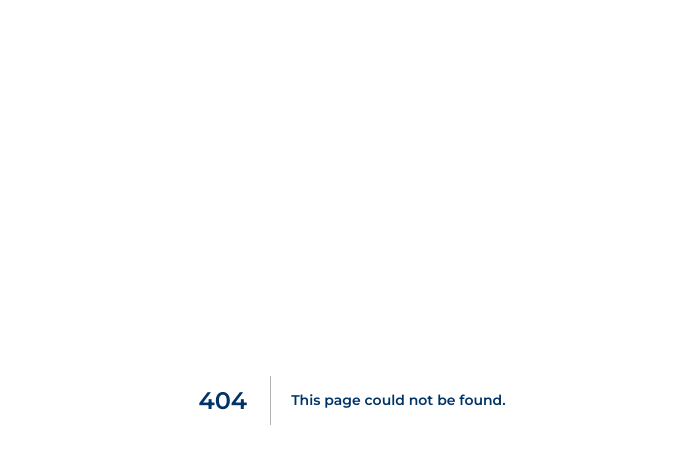
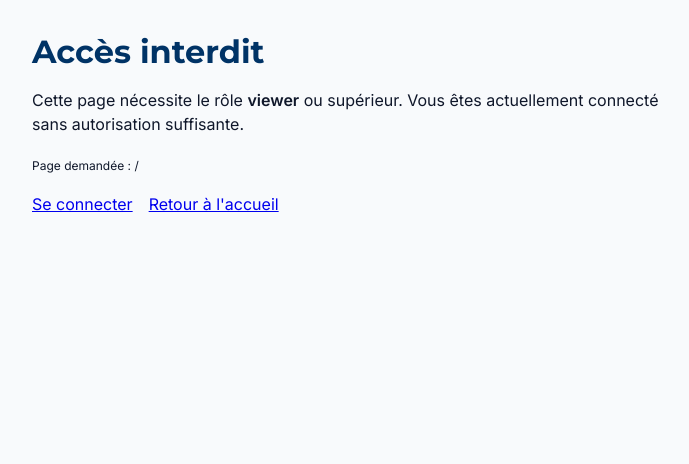
Before and after one commit to lquastana/it-lanscape, a Next.js app: page /unauthorized in a window 1280 px wide. Before the commit this address had no page. Shown: the top 464 px of the page, without its empty margins (288-977 px from the left). Built offline with nearby package versions, Linux system fonts and the light colour scheme.

Commit message:
Redirect unauthorized users to a friendly page

```diff
--- a/middleware.js
+++ b/middleware.js
@@ -80,7 +80,10 @@ export async function middleware(req) {
         headers: { 'Content-Type': 'application/json' },
       });
     }
-    return new NextResponse('Accès interdit', { status: 403 });
+    const unauthorizedUrl = new URL('/unauthorized', req.url);
+    unauthorizedUrl.searchParams.set('from', pathname);
+    unauthorizedUrl.searchParams.set('requiredRole', requiredRole);
+    return NextResponse.redirect(unauthorizedUrl);
   }
 
   return res; // User is logged in and route is protected, continue with the response
--- /dev/null
+++ b/pages/unauthorized.js
@@ -0,0 +1,36 @@
+import Link from 'next/link';
+import { useRouter } from 'next/router';
+
+export default function UnauthorizedPage() {
+  const router = useRouter();
+  const { from, requiredRole } = router.query;
+  const redirectedFrom = typeof from === 'string' ? from : '/';
+  const roleText = typeof requiredRole === 'string' ? requiredRole : 'viewer';
+
+  return (
+    <main className="container" style={{ padding: '2rem 1rem' }}>
+      <article style={{ maxWidth: 640, margin: '0 auto' }}>
+        <h1>Accès interdit</h1>
+        <p>
+          Cette page nécessite le rôle <strong>{roleText}</strong> ou supérieur. Vous êtes
+          actuellement connecté sans autorisation suffisante.
+        </p>
+        <p>
+          <small>Page demandée : {redirectedFrom}</small>
+        </p>
+        <div style={{ display: 'flex', gap: '1rem', flexWrap: 'wrap' }}>
+          <Link
+            href={{
+              pathname: '/login',
+              query: { redirectedFrom },
+            }}
+            className="contrast"
+          >
+            Se connecter
+          </Link>
+          <Link href="/">Retour à l&apos;accueil</Link>
+        </div>
+      </article>
+    </main>
+  );
+}
```
